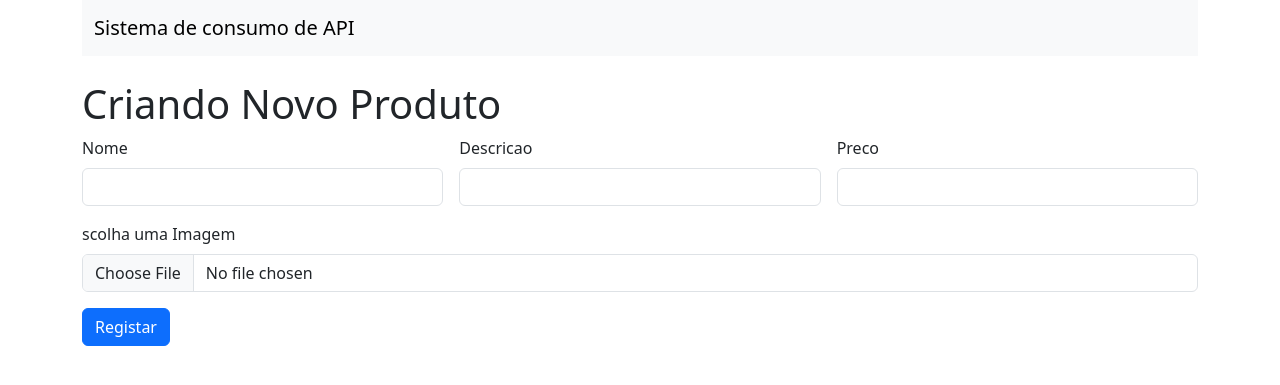
After one commit to amalvitorino/sistema-consumindo-api, a PHP site: page /create.php in a window 1280 px wide. The commit adds this page. Shown: the top 385 px of the page. Run offline with PHP 8.4, Linux system fonts and the light colour scheme.

Commit message:
enviando requisicoces com post

```diff
--- /dev/null
+++ b/create.php
@@ -0,0 +1,67 @@
+<?php include_once 'includs/header.php' ?>
+
+
+<h1 class="mt-4">Criando Novo Produto</h1>
+<!--Create-->
+<form class="row g-3 needs-validation" action="includs/php/create.php" method="POST" novalidate>
+    <div class="col-md-4">
+        <label for="validationCustom01" class="form-label">Nome</label>
+        <input type="text" name="nome" class="form-control" id="validationCustom01" required>
+        <div class="invalid-feedback">
+            porfavor digite um nome!
+        </div>
+    </div>
+    <div class="col-md-4">
+        <label for="validationCustom02" class="form-label">Descricao</label>
+        <input type="text" name="descricao" class="form-control" id="validationCustom02" required>
+        <div class="invalid-feedback">
+            porfavor digite uma descricao!
+        </div>
+    </div>
+    <div class="col-md-4">
+        <label for="validationCustom03" class="form-label">Preco</label>
+        <input type="text" name="preco" class="form-control" id="validationCustom03" required>
+        <div class="invalid-feedback">
+            porfavor digite um prco!
+        </div>
+    </div>
+    <div class="col-md-12">
+        <label for="validationCustom04" class="form-label">scolha uma Imagem</label>
+        <input class="form-control" type="file" name="imagem" id="formFile" required>
+        <div class="invalid-feedback">
+            porfavor selecione um imagem!
+        </div>
+    </div>
+    <div class="col-12">
+        <button name="btn" class="btn btn-primary" type="submit">Registar</button>
+    </div>
+</form>
+
+
+
+<script>
+    // Example starter JavaScript for disabling form submissions if there are invalid fields
+    (() => {
+        'use strict'
+
+        // Fetch all the forms we want to apply custom Bootstrap validation styles to
+        const forms = document.querySelectorAll('.needs-validation')
+
+        // Loop over them and prevent submission
+        Array.from(forms).forEach(form => {
+            form.addEventListener('submit', event => {
+                if (!form.checkValidity()) {
+                    event.preventDefault()
+                    event.stopPropagation()
+                }
+
+                form.classList.add('was-validated')
+            }, false)
+        })
+    })()
+</script>
+
+
+</div>
+
+<?php include_once 'includs/footer.php' ?>
--- /dev/null
+++ b/includs/footer.php
@@ -0,0 +1,7 @@
+    </div>
+    <!-- Adicionando JavaScript -->
+    <script src="https://cdn.jsdelivr.net/npm/@popperjs/core@2.11.6/dist/umd/popper.min.js" integrity="sha384-oBqDVmMz9ATKxIep9tiCxS/Z9fNfEXiDAYTujMAeBAsjFuCZSmKbSSUnQlmh/jp3" crossorigin="anonymous"></script>
+    <script src="https://cdn.jsdelivr.net/npm/bootstrap@5.3.0-alpha1/dist/js/bootstrap.min.js" integrity="sha384-mQ93GR66B00ZXjt0YO5KlohRA5SY2XofN4zfuZxLkoj1gXtW8ANNCe9d5Y3eG5eD" crossorigin="anonymous"></script>
+    </body>
+
+    </html>
--- /dev/null
+++ b/includs/header.php
@@ -0,0 +1,21 @@
+<!doctype html>
+<html lang="en">
+
+<head>
+    <meta charset="utf-8">
+    <meta name="viewport" content="width=device-width, initial-scale=1">
+    <title>Consumindo API</title>
+    <link href="https://cdn.jsdelivr.net/npm/bootstrap@5.3.0-alpha1/dist/css/bootstrap.min.css" rel="stylesheet" integrity="sha384-GLhlTQ8iRABdZLl6O3oVMWSktQOp6b7In1Zl3/Jr59b6EGGoI1aFkw7cmDA6j6gD" crossorigin="anonymous">
+</head>
+
+<body>
+    <div class="container">
+
+        <!-- NavBar -->
+
+        <!-- As a link -->
+        <nav class="navbar bg-body-tertiary">
+            <div class="container-fluid ">
+                <a class="navbar-brand" href="#">Sistema de consumo de API</a>
+            </div>
+        </nav>
--- a/includs/read.php
+++ b/includs/php/read.php
@@ -11,6 +11,9 @@ $result = json_decode(curl_exec($ch));
 // exit
 //
 ?>
+
+<h1 class="mt-5">Lista de todos os produtos</h1>
+<a class="btn btn-success" href="create.php">Adicionar</a>
 
 
 <div class="table-responsive col-10">
```
Also changed, not shown: Index.php (+4 -35 lines), includs/php/create.php (added, +26 -0 lines).
